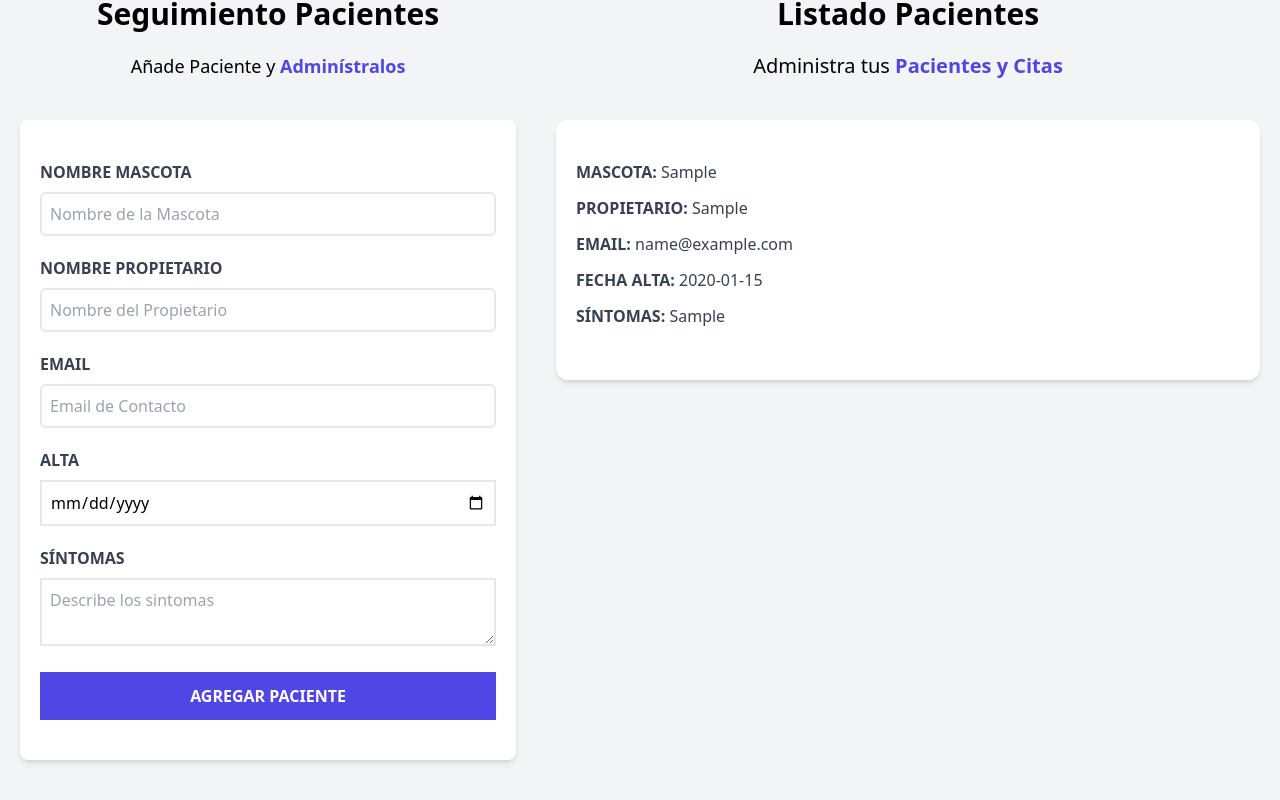
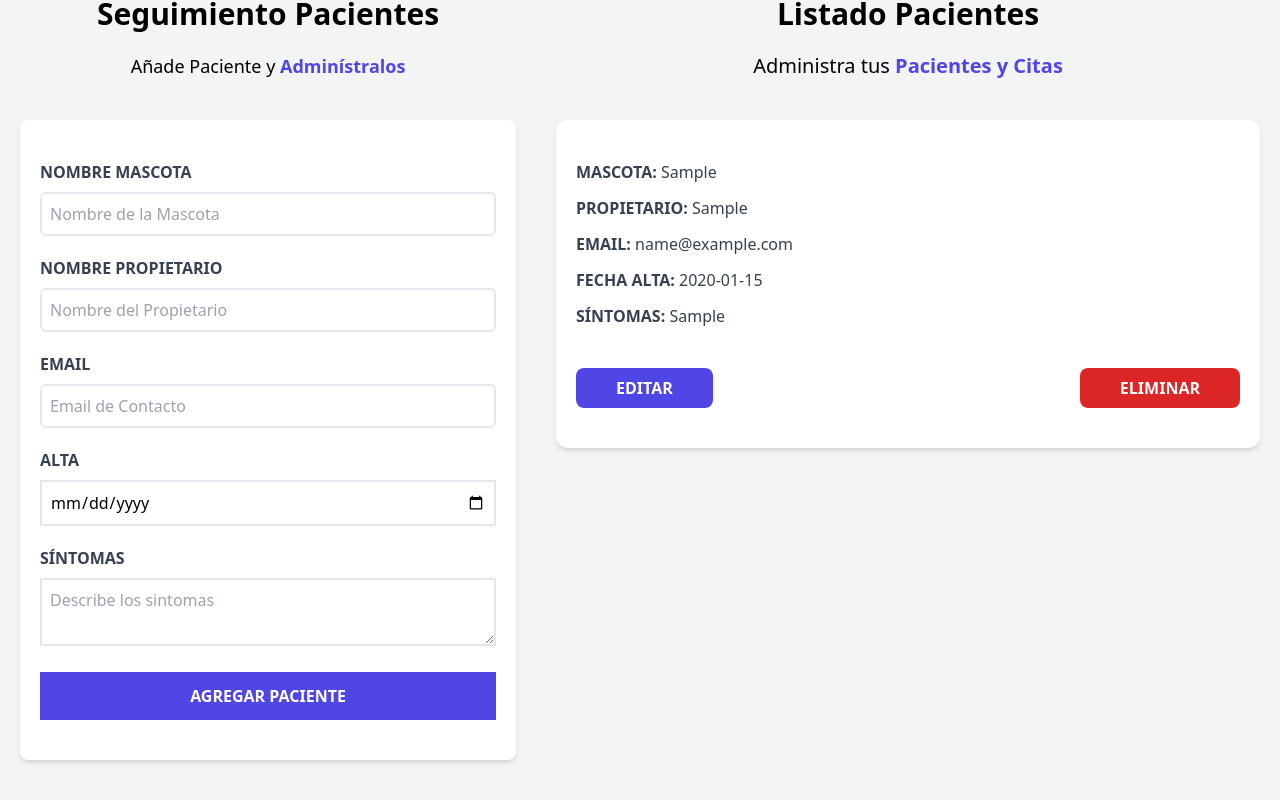
Before and after one commit to ppagano91/citas-react, a React (Vite) app: page / in a window 1280 px wide. Both pictures are taken after typing "Sample", "Sample", "name@example.com", "2020-01-15", "Sample" into the empty fields and a click on the input "Agregar Paciente". Shown: the part 180-980 px from the top of the page. Built offline with nearby package versions, Linux system fonts and the light colour scheme.

Commit message:
Agrego botones de Editar y Eliminar

```diff
--- a/src/components/Paciente.jsx
+++ b/src/components/Paciente.jsx
@@ -28,6 +28,14 @@
           Síntomas: {""}
           <span className="font-normal normal-case">{sintomas}</span>
         </p>
+        <div className="flex justify-between mt-10">
+          <button type="button" className="py-2 px-10 bg-indigo-600 hover:bg-indigo-700 text-white font-bold uppercase rounded-lg">
+            Editar
+          </button>
+          <button type="button" className="py-2 px-10 bg-red-600 hover:bg-red-700 text-white font-bold uppercase rounded-lg">
+            Eliminar
+          </button>
+        </div>
       </div>
   )
 }
```
